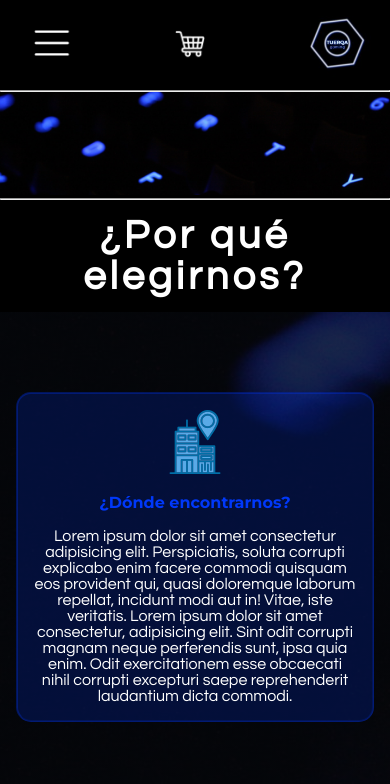
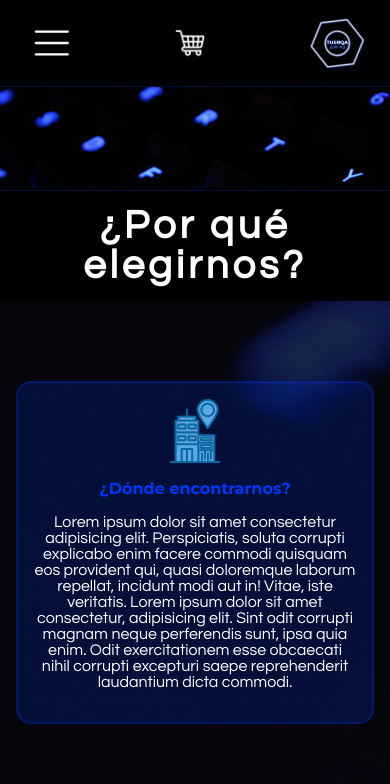
Before and after one commit to D3fAEli4s/TuerqaGaming-DeFabrittis, a plain HTML site: page pages/por-que-elegirnos.html in a window 390 px wide. Shown: the top 784 px of the page. Drawn offline with Linux system fonts and the light colour scheme.

Commit message:
agrego bootstrap y lo hago compatible con mis pages

```diff
--- a/css/style.css
+++ b/css/style.css
@@ -8,17 +8,19 @@
 
 p {
     color: white;
-    font-size: 1.1em;
+    font-size: 1.2em;
     padding: 0 1em 1em 1em;
 }
 
 body {
     width: 100%;
+    line-height: 1;
     background-color: #000000;
 }
 
-p {
-    font-size: 1.2em;
+hr {
+    margin: 0;
+    color: #0038f9;
 }
 
 .header nav {
@@ -50,6 +52,11 @@ p {
 
 .navCancelar {
     display: none;
+}
+
+.navMenu {
+    margin-bottom: 0;
+    padding-left: 0;
 }
 
 .li-nav {
@@ -86,7 +93,7 @@ p {
     background: #000000;
 }
 
-.btn-neon{
+#btn-neon{
     z-index: 1;
     position: relative;
     display: inline-block;
@@ -102,12 +109,12 @@ p {
     text-align: center;
 }
 
-.btn-neon:hover{
+#btn-neon:hover{
     background: rgb(0, 56, 249, 0.7);
     box-shadow: 0 0 10px rgb(0, 56, 249, 0.7), 0 0 40px rgb(0, 56, 249, 0.7), 0 0 80px rgb(0, 56, 249, 0.7);
     transition-delay: 1s;
  }
-.btn-neon span{
+ #btn-neon span{
     position: absolute;
     display: block;
 }
@@ -120,7 +127,7 @@ p {
     background: linear-gradient(90deg, transparent,rgb(0, 56, 249, 0.7));
 }
 
-.btn-neon:hover .span1{
+#btn-neon:hover .span1{
     left: 100%;
     transition: 1s;
 }
@@ -133,7 +140,7 @@ p {
     background: linear-gradient(270deg, transparent,rgb(0, 56, 249, 0.7));
 }
 
-.btn-neon:hover .span3{
+#btn-neon:hover .span3{
     right: 100%;
     transition: 1s;
     transition-delay: 0.5s;
@@ -147,7 +154,7 @@ p {
     background: linear-gradient(180deg,transparent,rgb(0, 56, 249, 0.7));
 }
 
-.btn-neon:hover .span2{
+#btn-neon:hover .span2{
     top: 100%;
     transition: 1s;
     transition-delay: 0.25s;
@@ -161,7 +168,7 @@ p {
     background: linear-gradient(360deg,transparent,rgb(0, 56, 249, 0.7));
 }
 
-.btn-neon:hover .span4{
+#btn-neon:hover .span4{
     bottom: 100%;
     transition: 1s;
     transition-delay: 0.75s;
@@ -567,6 +574,7 @@ textarea {
     top: -3px;
     border: 3px solid #001e8a;
     border-radius: 8px;
+    box-sizing: initial;
     transition: all ease-out 200ms;
     animation: efecto-luz 3s ease-in infinite normal both;
 }
@@ -740,7 +748,7 @@ textarea {
 }
 
 @media only screen and (max-width: 390px){
-    .btn-neon {
+    #btn-neon {
         font-size: 2.5em;
     }
 
--- a/pages/por-que-elegirnos.html
+++ b/pages/por-que-elegirnos.html
@@ -6,7 +6,9 @@
     <meta name="viewport" content="width=device-width, initial-scale=1.0">
     <title>POR QUE ELEGIRNOS | TuerqaGaming</title>
     <link rel="shortcut icon" href="../img/logo-tuerqa.png">
+    <link rel="stylesheet" href="../css/bootstrap.min.css">
     <link rel="stylesheet" href="../css/style.css">
+    <script src="../js/bootstrap.min.js"></script>
 </head>
 <body>
     <header class="header">
@@ -59,7 +61,7 @@
 
     <main class="mainGrid">
         <div class="title">
-            <a href="#" class="btn-neon">
+            <a href="#" id="btn-neon">
                 <span class="span1"></span>
                 <span class="span2"></span>
                 <span class="span3"></span>
```
Also changed, not shown: index.html (+3 -1 lines), pages/carrito.html (+3 -1 lines), pages/contacto.html (+3 -1 lines), pages/tienda.html (+3 -1 lines), css/bootstrap.min.css (added), js/bootstrap.min.js (added).
